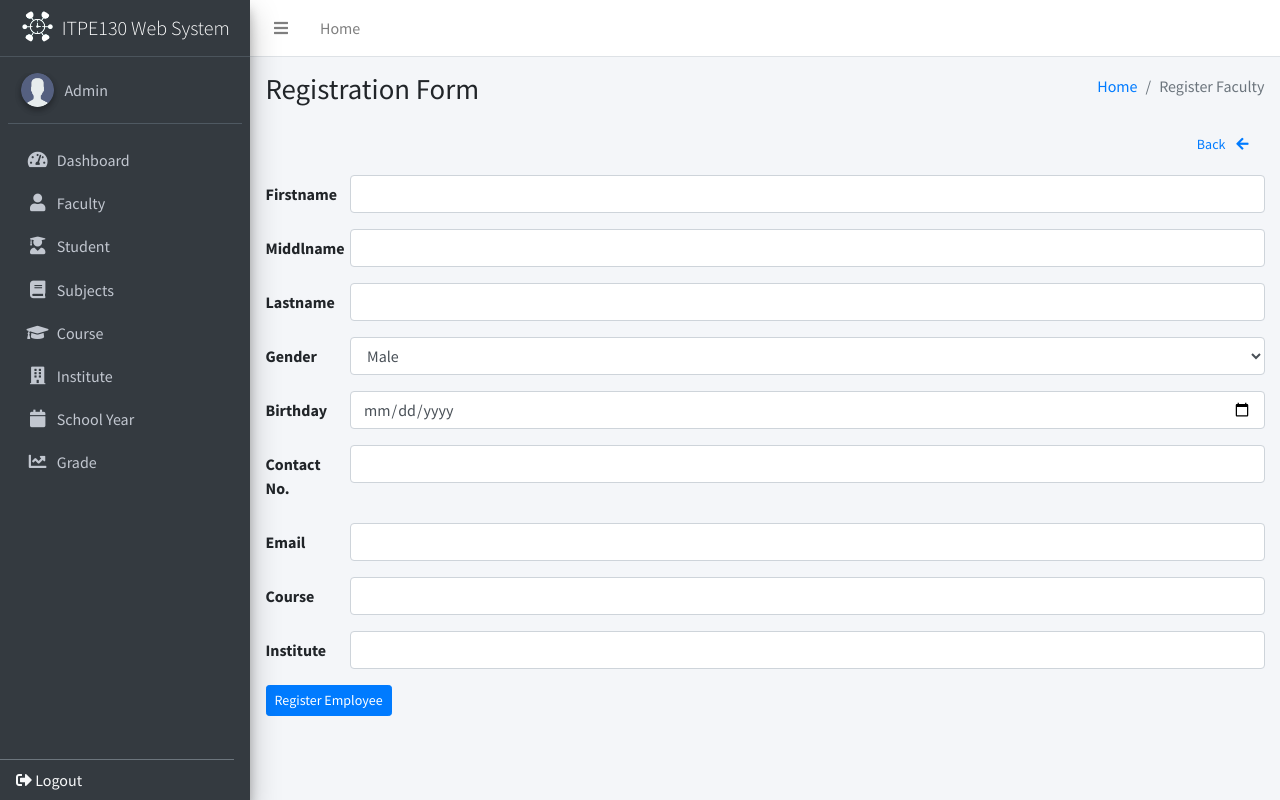
After one commit to JapinanClarence/integrative-programming, a PHP site: page /register_faculty.php in a window 1280 px wide. The commit adds this page. Run offline with PHP 8.4, Linux system fonts and the light colour scheme; some libraries are stand-ins or nearby versions.

Commit message:
implemented register faculty

```diff
--- a/partials/sidebar.php
+++ b/partials/sidebar.php
@@ -29,7 +29,7 @@
 					</a>
 				</li>
 				<li class="nav-item">
-					<a href="#.php" class="nav-link">
+					<a href="faculty.php" class="nav-link">
 						<i class="nav-icon fas fa-solid fa-user"></i>
 						<p>
 							Faculty
--- /dev/null
+++ b/register_faculty.php
@@ -0,0 +1,164 @@
+<?php
+include(__DIR__ . "/partials/head.php");
+?>
+<div class="wrapper">
+	<?php
+	include(__DIR__ . "/partials/header.php");
+	include(__DIR__ . "/partials/sidebar.php");
+	?>
+	<div class="content-wrapper">
+		<!-- Content Header (Page header) -->
+		<div class="content-header">
+			<div class="container-fluid">
+				<div class="row mb-2">
+					<div class="col-sm-6">
+						<h1 class="m-0">Registration Form</h1>
+					</div><!-- /.col -->
+					<div class="col-sm-6">
+						<ol class="breadcrumb float-sm-right">
+							<li class="breadcrumb-item"><a href="#">Home</a></li>
+							<li class="breadcrumb-item active">Register Faculty</li>
+						</ol>
+					</div><!-- /.col -->
+				</div><!-- /.row -->
+			</div><!-- /.container-fluid -->
+		</div>
+		<!-- /.content-header -->
+
+		<!-- Main content -->
+		<div class="content">
+			<div class="container-fluid">
+				<div class="px-2">
+					<div class="d-flex justify-content-end mb-3">
+						<a class="btn-sm" href="faculty.php">
+							Back
+							<i class="fas fa-solid fa-arrow-left ml-2 text-center"></i>
+						</a>
+
+					</div>
+				</div>
+				<form id="registration-form">
+					<div class="row mb-3">
+						<label for="firstname" class="col-sm-1 col-form-label">Firstname</label>
+						<div class="col-sm-11">
+							<input type="text" class="form-control" id="firstname" name="firstname" required>
+						</div>
+					</div>
+					<div class="row mb-3">
+						<label for="middlename" class="col-sm-1 col-form-label">Middlname</label>
+						<div class="col-sm-11">
+							<input type="text" class="form-control" id="middlename" name="middlename" required>
+						</div>
+					</div>
+					<div class="row mb-3">
+						<label for="lastname" class="col-sm-1 col-form-label">Lastname</label>
+						<div class="col-sm-11">
+							<input type="text" class="form-control" id="lastname" name="lastname" required>
+						</div>
+					</div>
+					<div class="row mb-3">
+						<label for="gender" class="col-sm-1 col-form-label">Gender</label>
+						<div class="col-sm-11">
+							<select class="form-control" name="gender" id="gender">
+								<option value="male">Male</option>
+								<option value="female">Female</option>
+							</select>
+						</div>
+					</div>
+					<div class="row mb-3">
+						<label for="birthday" class="col-sm-1 col-form-label">Birthday</label>
+						<div class="col-sm-11">
+							<input type="date" class="form-control" id="birthday" required>
+						</div>
+					</div>
+					<div class="row mb-3">
+						<label for="contactNumber" class="col-sm-1 col-form-label">Contact No.</label>
+						<div class="col-sm-11">
+							<input type="text" class="form-control" id="contactNumber" name="contactNumber" maxlength="11" required>
+						</div>
+					</div>
+					<div class="row mb-3">
+						<label for="email" class="col-sm-1 col-form-label">Email</label>
+						<div class="col-sm-11">
+							<input type="email" class="form-control" id="email" name="email" required>
+						</div>
+					</div>
+
+					<div class="row mb-3">
+						<label for="course" class="col-sm-1 col-form-label">Course</label>
+						<div class="col-sm-11">
+							<input type="text" class="form-control" id="course" required>
+						</div>
+					</div>
+					<div class="row mb-3">
+						<label for="institute" class="col-sm-1 col-form-label">Institute</label>
+						<div class="col-sm-11">
+							<input type="text" class="form-control" id="institute" required>
+						</div>
+					</div>
+					<button type="submit" class="btn btn-sm btn-primary" id="submit">Register Employee</button>
+				</form>
+			</div>
+		</div>
+	</div>
+	<!-- /.col-md-6 -->
+</div>
+<script>
+	$(function() {
+		$("#registration-form").on("submit", function(e) {
+			e.preventDefault();
+
+			//gather form data
+			const formData = {
+				firstname: $("#firstname").val().trim(),
+				lastname: $("#lastname").val().trim(),
+				middlename: $("#middlename").val().trim(),
+				email: $("#email").val().trim(),
+				gender: $("#gender").val(),
+				birthday: $("#birthday").val(),
+				contact: $("#contactNumber").val().trim(),
+				course: $("#course").val().trim(),
+				institute: $("#institute").val().trim(),
+			};
+
+
+			const url = "./php/controller/admin/faculty.php";
+			$.ajax({
+				type: "POST",
+				url: url,
+				contentType: "application/json",
+				data: JSON.stringify(formData),
+				success: handleSuccess,
+				error: handleError,
+			});
+		});
+		// Success handler
+		function handleSuccess(res) {
+
+
+			if (res.success == true) {
+				showToast("success", "Registered successfully!");
+			} else if (res.success == false) {
+				showToast("error", res.message);
+			}
+		}
+		// Error Handler
+		function handleError(err) {
+			console.log(err);
+		}
+
+		function showToast(icon, title) {
+			Toast.fire({
+				icon: icon,
+				title: title,
+			});
+		}
+
+	});
+</script>
+
+
+
+<?php
+include(__DIR__ . "/partials/foot.php");
+?>
```
Also changed, not shown: faculty.php (added, +203 -0 lines), php/controller/Controller.php (+4 -4 lines), php/controller/admin/faculty.php (+20 -26 lines), php/model/FacultyModel.php (+11 -12 lines), edit_faculty.php (added).
